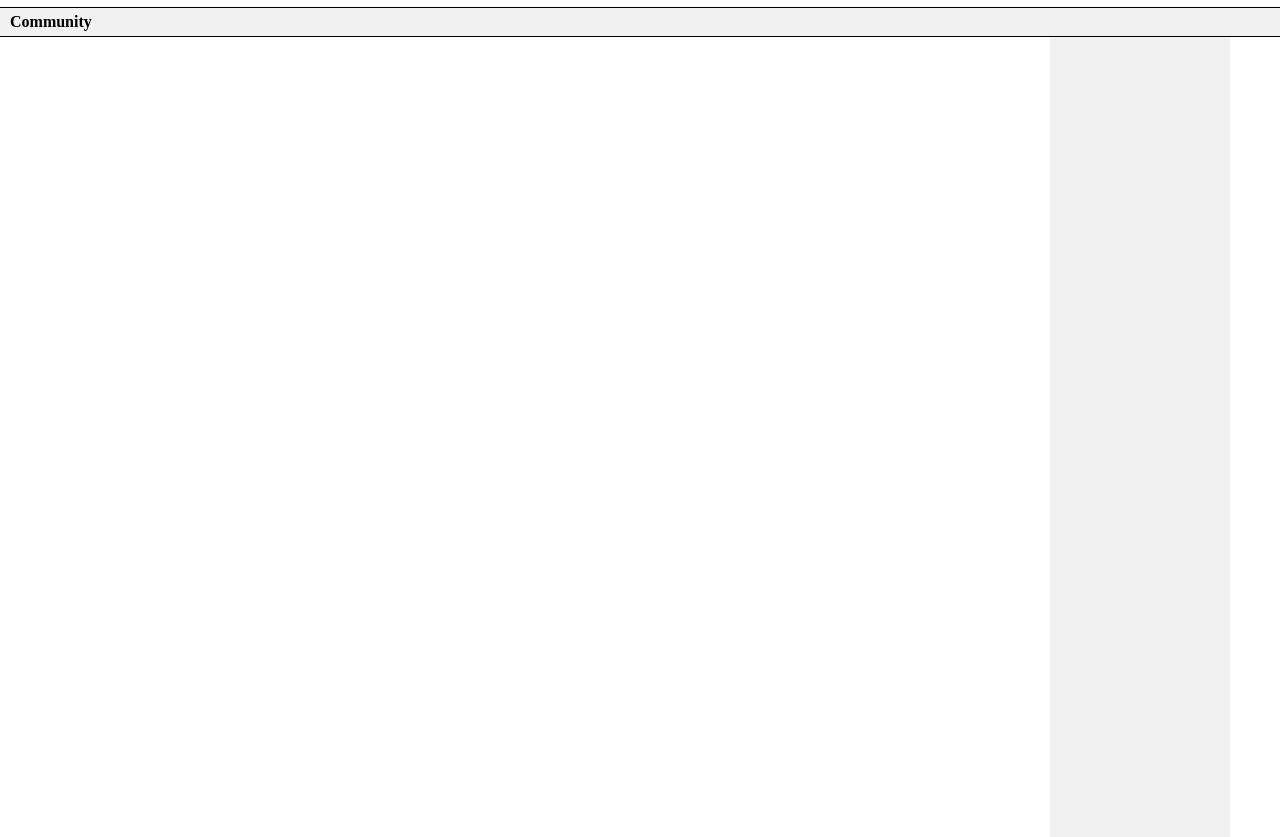
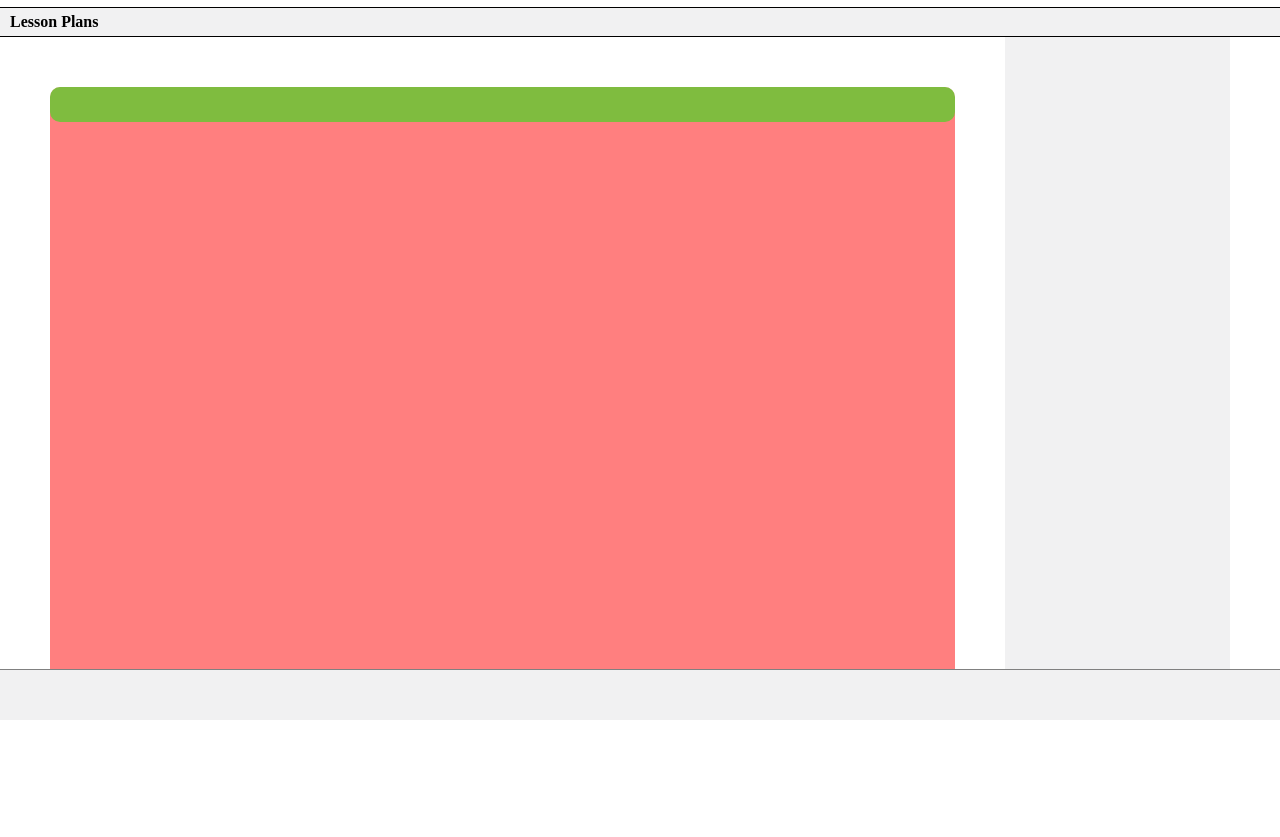
Before and after one commit to JacobSerop/KUBO-Robotics, a plain HTML site: page lesson-plans.html in a window 1280 px wide. Shown: the part 78-915 px from the top of the page. After the commit the page ends 800 px from the top, so only its background shows below. Drawn offline with Linux system fonts and the light colour scheme.

Commit message:
universal css done
såvel som implimentering i begge html

```diff
--- a/assets/css/universal.css
+++ b/assets/css/universal.css
@@ -1,10 +1,13 @@
 
+html{
+  height: 100%;
+}
 body{
 margin: 0;
+height: 100%;
 }
 header{
 width: 100%;
-min-height: 50px;
 display: flex;
 flex-direction: column;
 }
@@ -67,10 +70,37 @@ background-color: #F1F1F2;
 h4{
 margin: 5px 5px 5px 10px;
 }
+.main-section{
+  height: 79%;
+display: flex;
+flex-direction: row;
+}
+.desktop{
+  border-top-left-radius: 10px;
+  border-top-right-radius: 10px;
+  display: flex;
+  flex-grow: 20;
+  background-color: rgba(255, 0, 0, 0.5);
+  margin: 50px 50px 0 50px;
+}
+.conf-bar{
+  width: 100%;
+  height: 35px;
+  background-color: rgba(0, 250, 0, 0.5);
+  border-radius: 10px;
+}
 .information-tablet{
-  position: absolute;
+  margin-right: 50px;
+  display: flex;
+  flex-grow: 1;
   right: 50px;
   background-color: #F1F1F2;
   height: 100%;
   width: 180px;
 }
+footer{
+  width: 100%;
+  height: 50px;
+  background-color: #F1F1F2;
+  border-top: solid grey 1px;
+}
--- a/lesson-plans.html
+++ b/lesson-plans.html
@@ -8,6 +8,9 @@
   </head>
   <body>
     <header>
+
+
+
       <div class="top-header">
         <div class="logo-kedu">
           <img src="assets\images\logo-kedu.png" alt="kedu logo">
@@ -24,13 +27,22 @@
         </div>
       </div>
       <div class="path-listing">
-        <h4>Community</h4>
+        <h4>Lesson Plans</h4>
       </div>
     </header>
+    <div class="main-section">
+
+
+    <section class="desktop">
+      <div class="conf-bar">
+
+      </div>
+    </section>
     <section class="information-tablet">
 
     </section>
-
+    </div>
+    <footer></footer>
   </body>
   <script type="text/javascript" src="assets\js\script.js"></script>
 </html>
```
Also changed, not shown: index.html (+13 -1 lines).
